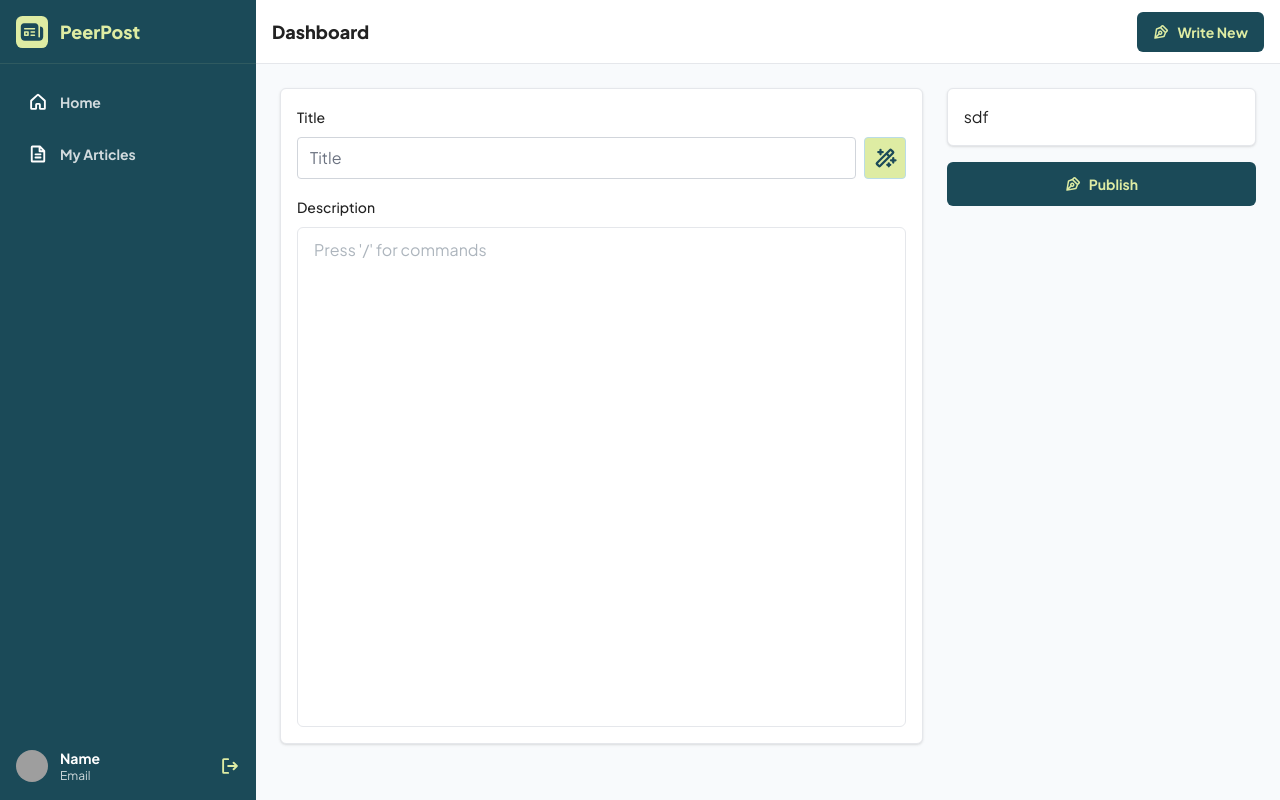
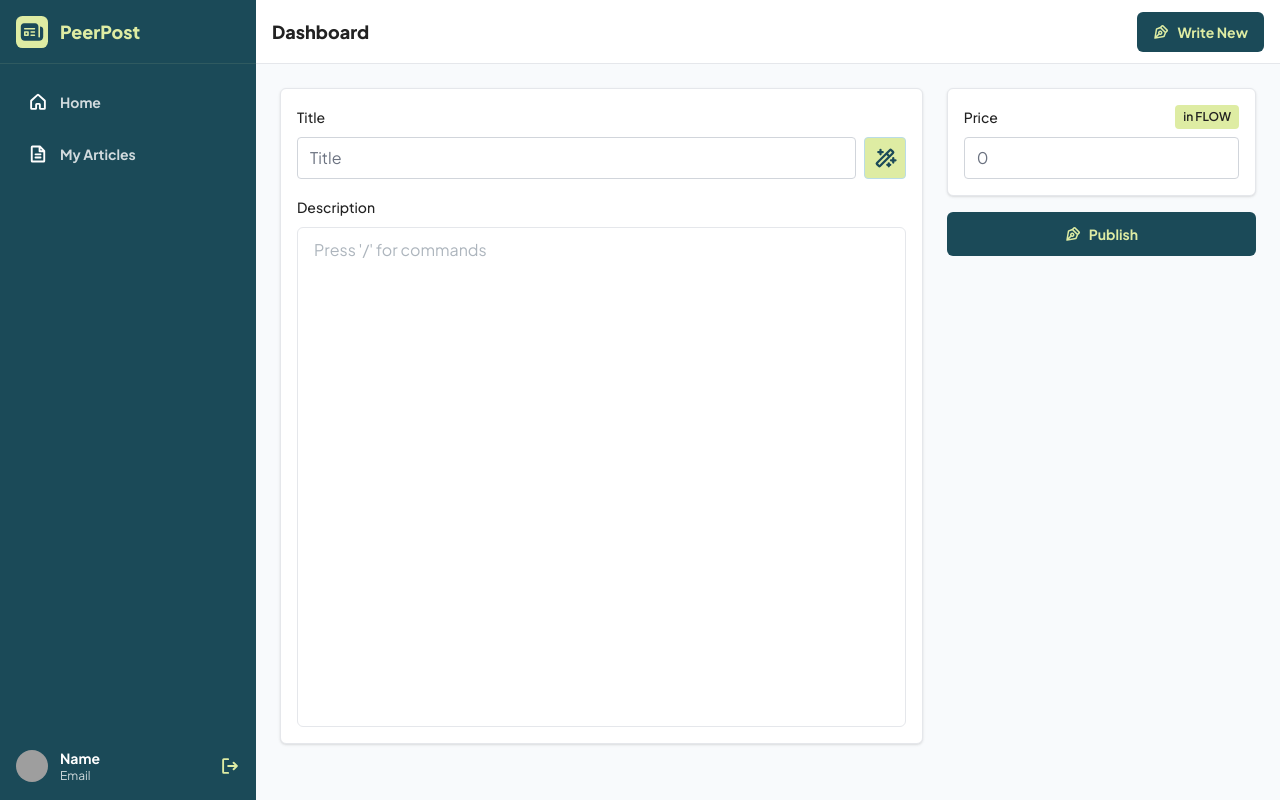
Before and after one commit to ahmadnurfadilah/peerpost, a Next.js app: page /dashboard/article/new in a window 1280 px wide. Built offline with nearby package versions, Linux system fonts and the light colour scheme; grey boxes are pictures that could not be loaded.

Commit message:
add price input in write article

```diff
--- a/app/dashboard/article/new/page.jsx
+++ b/app/dashboard/article/new/page.jsx
@@ -48,7 +48,15 @@ export default function Page() {
           </div>
         </div>
         <div>
-          <div className="bg-white rounded-md shadow border p-4 mb-4">sdf</div>
+          <div className="bg-white rounded-md shadow border p-4 mb-4">
+            <div className="space-y-2">
+              <div className="flex justify-between items-center">
+                <label htmlFor="price" className="text-sm font-medium">Price</label>
+                <span className="text-xs font-semibold px-2 py-1 bg-lime rounded">in FLOW</span>
+              </div>
+              <input type="number" name="price" id="price" className="w-full border-gray-300 rounded" placeholder="0" />
+            </div>
+          </div>
           <button className="w-full flex items-center justify-center gap-2 font-bold text-sm text-lime bg-primary-800 px-4 py-3 rounded-md hover:shadow-lg hover:shadow-primary-800/20 hover:-translate-y-px transition-all hover:contrast-125">
             <svg xmlns="http://www.w3.org/2000/svg" className="w-4 h-4" viewBox="0 0 256 256">
               <path
```
